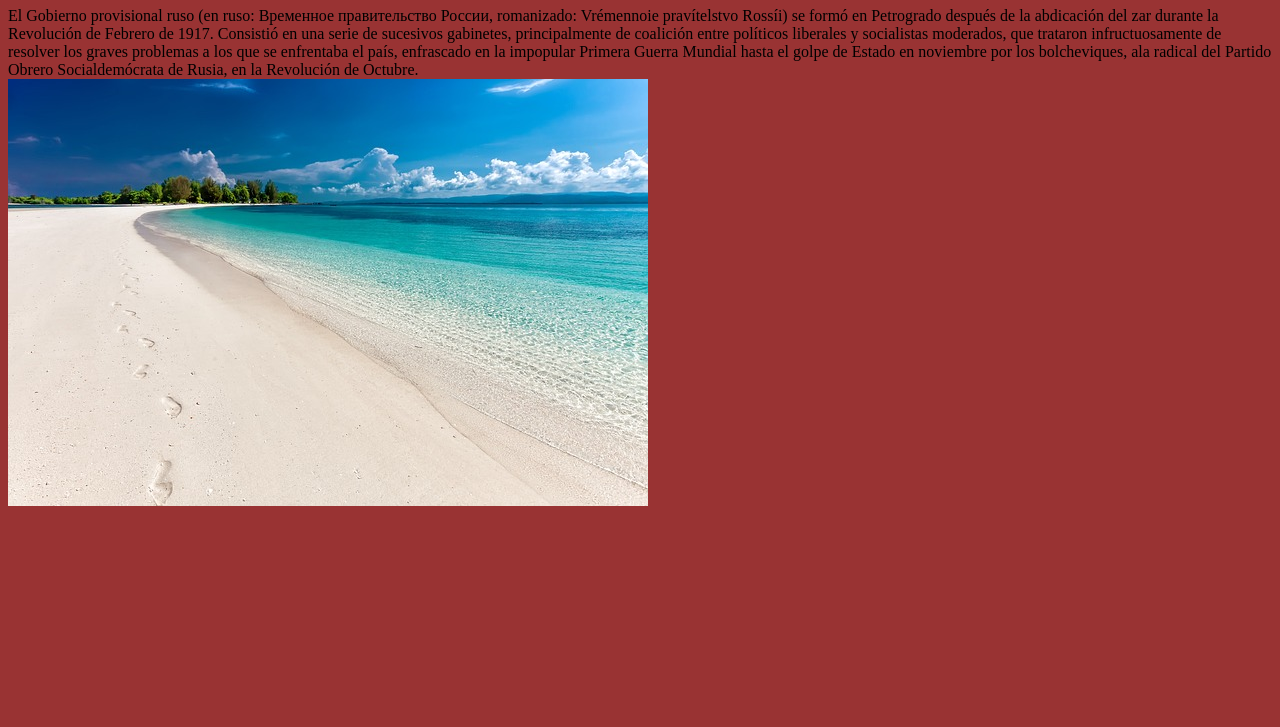
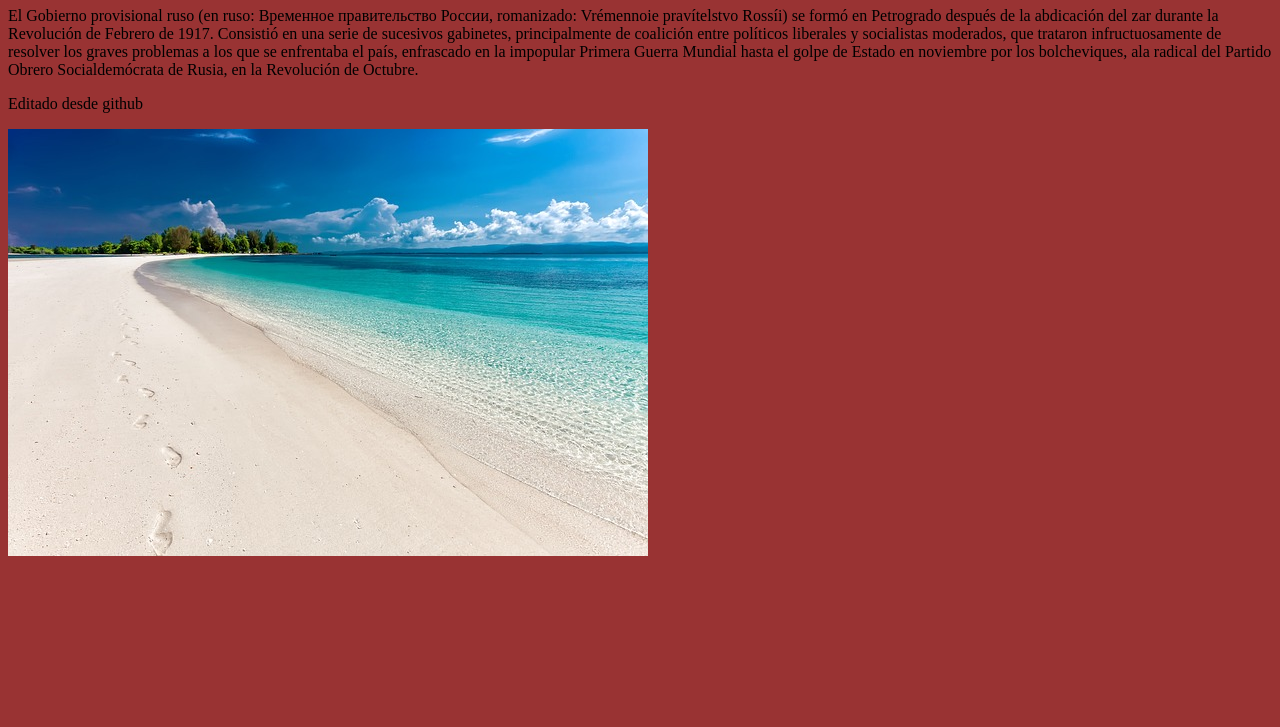
Before and after one commit to Ycamacho-hub/testonly, a plain HTML site: page index.html in a window 1280 px wide. Shown: the part 73-800 px from the top of the page. Drawn offline with Linux system fonts and the light colour scheme.

Commit message:
Update index.html

```diff
--- a/index.html
+++ b/index.html
@@ -17,6 +17,7 @@
         Estado en noviembre por los bolcheviques, ala radical del Partido Obrero Socialdemócrata de Rusia,
         en la Revolución de Octubre.
     </div>
+    <p>Editado desde github</p>
     <img src="imatges/Paya.jpg">
 </body>
 </html>
```
